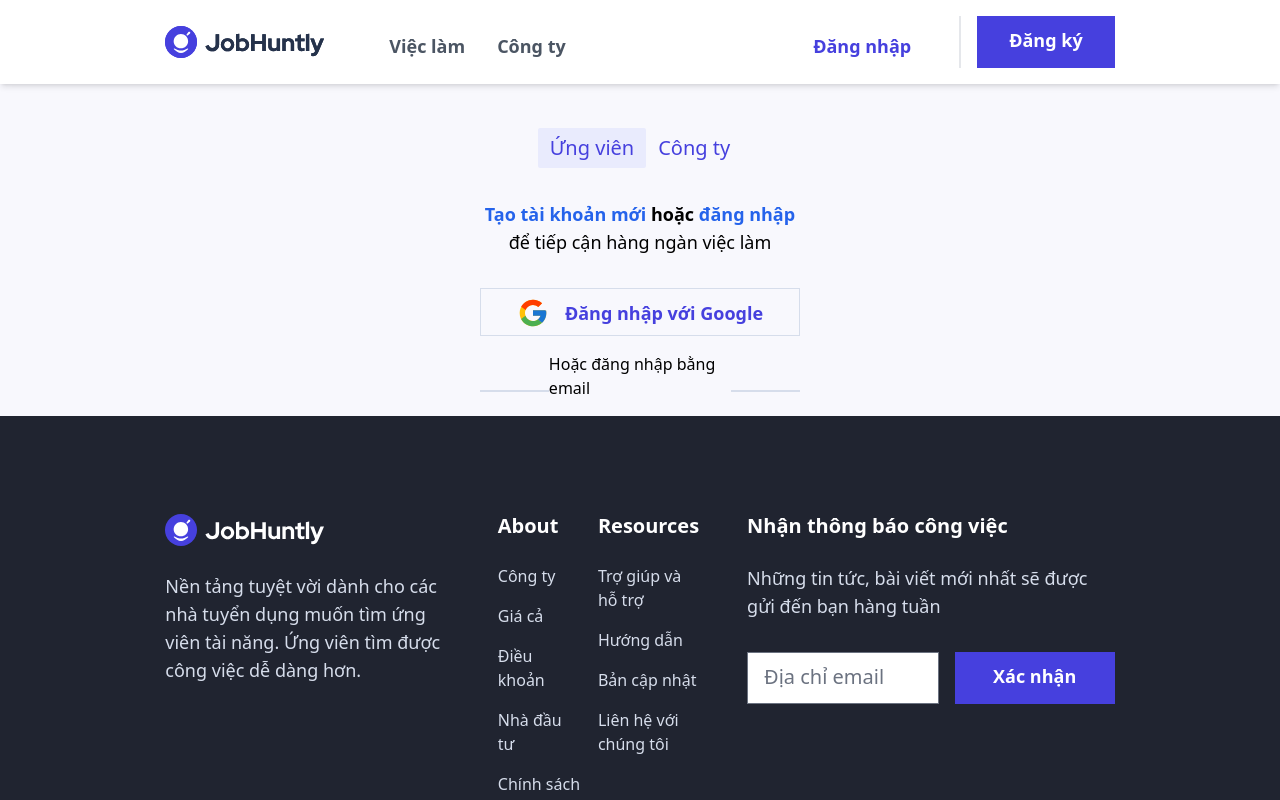
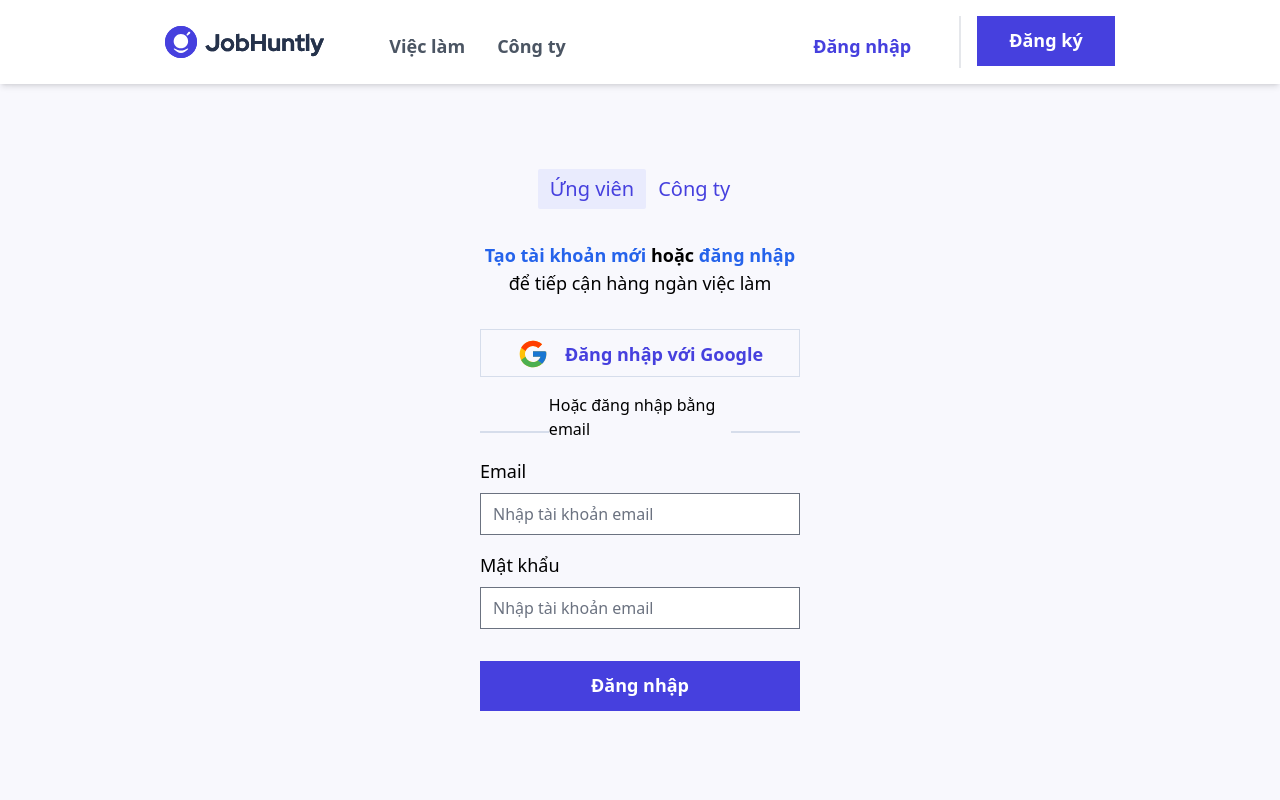
Before and after one commit to duynvm23451/job-huntly-fe, a React (Vite) app: page /auth/login in a window 1280 px wide. Built offline with nearby package versions, Linux system fonts and the light colour scheme.

Commit message:
implement login page

```diff
--- a/src/components/layout/AuthLayout.jsx
+++ b/src/components/layout/AuthLayout.jsx
@@ -3,7 +3,7 @@ import { NavLink, Outlet } from "react-router-dom";
 
 const AuthLayout = () => {
   return (
-    <div className="pt-32 bg-custom-neutral">
+    <div className="bg-custom-neutral">
       <Outlet />
     </div>
   );
--- a/src/components/layout/section/HomeGuestHeader.jsx
+++ b/src/components/layout/section/HomeGuestHeader.jsx
@@ -35,9 +35,13 @@ const HomeGuestHeader = () => {
           </ul>
         </menu>
         <div className="ml-auto flex">
-          <RectangleButton type={"white"}>Đăng nhập</RectangleButton>
+          <Link to={"auth/login"}>
+            <RectangleButton type={"white"}>Đăng nhập</RectangleButton>
+          </Link>
           <div className="w-0.5 bg-gray-200 mx-4 mb-4" />
-          <RectangleButton type={"violet"}>Đăng ký</RectangleButton>
+          <Link to={"auth/signup"}>
+            <RectangleButton type={"violet"}>Đăng ký</RectangleButton>
+          </Link>
         </div>
       </Content>
     </header>
--- a/src/components/shared/RectangleButton.jsx
+++ b/src/components/shared/RectangleButton.jsx
@@ -5,7 +5,7 @@ const RectangleButton = ({ type, children, className, ...props }) => {
   } else if (type == "white") {
     style = `text-lg font-semibold px-8 pt-4 pb-5 text-custom-violet bg-white border-none h-fit ${className}`;
   } else {
-    style = `text-lg font-semibold px-8 pt-2.5 pb-3.5 text-white bg-custom-violet border-none h-fit ${className}`;
+    style = `text-lg font-semibold px-8 pt-2.5 pb-3 text-white bg-custom-violet border-none h-fit ${className}`;
   }
   return (
     <button className={style} {...props}>
--- a/src/pages/Login.jsx
+++ b/src/pages/Login.jsx
@@ -1,11 +1,12 @@
 import GoogleIcon from "@/components/icons/GoogleIcon";
+import RectangleButton from "@/components/shared/RectangleButton";
 import React, { useState } from "react";
 
 const Login = () => {
   const [tab, setTab] = useState("employee");
 
   return (
-    <div className="flex flex-col justify-center items-center">
+    <div className="flex flex-col justify-center items-center pt-20 h-screen">
       <ul className="flex mb-8">
         <li
           className={`text-xl font-medium text-custom-violet px-3 py-1.5 rounded-sm cursor-pointer ${
@@ -38,7 +39,21 @@ const Login = () => {
         <span>Hoặc đăng nhập bằng email</span>
         <div className="w-20 h-0.5 bg-custom-neutral-2 mb-2" />
       </p>
-      <form></form>
+      <form className="w-1/4">
+        <label className="text-lg font-medium">Email</label>
+        <input
+          className="w-full block mt-2 mb-4"
+          placeholder="Nhập tài khoản email"
+          type="email"
+        />
+        <label className="text-lg font-medium">Mật khẩu</label>
+        <input
+          className="w-full block mt-2 mb-8"
+          placeholder="Nhập tài khoản email"
+          type="password"
+        />
+        <RectangleButton className={"w-full"}>Đăng nhập</RectangleButton>
+      </form>
     </div>
   );
 };
```
